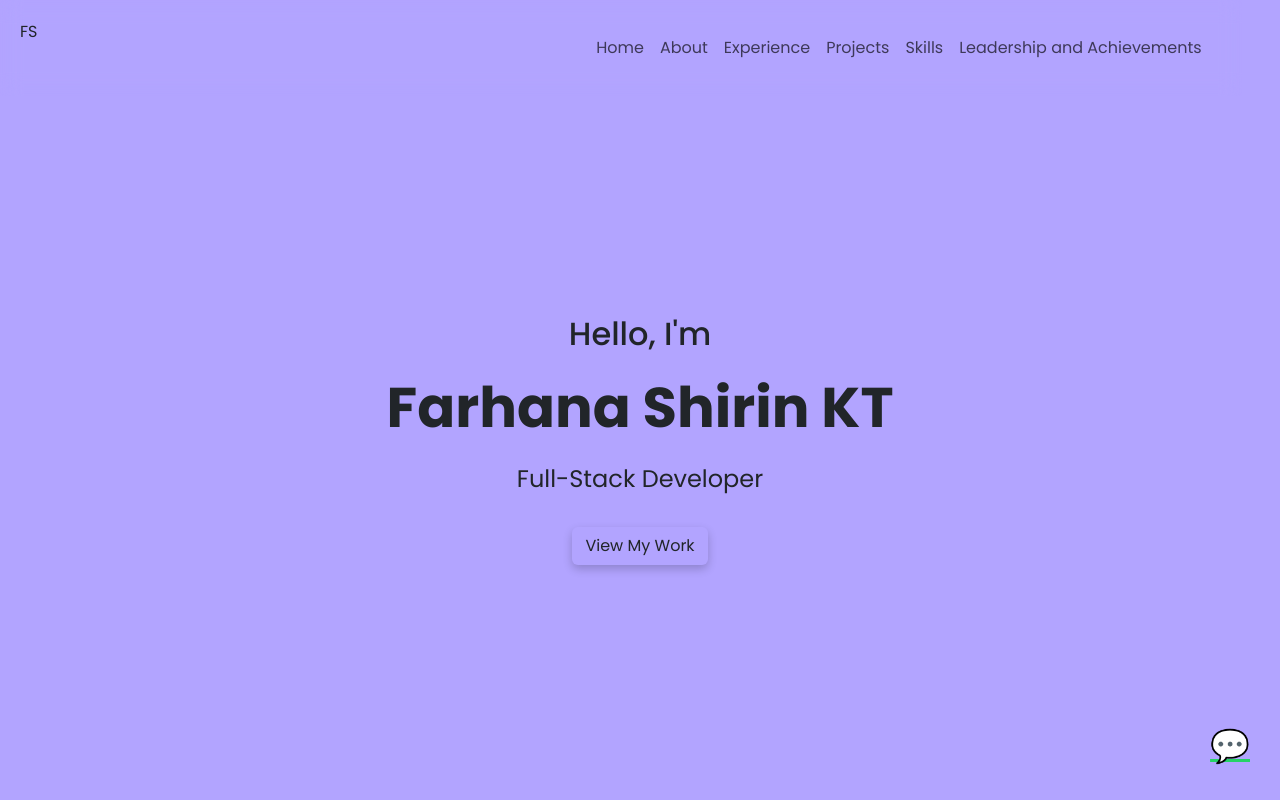
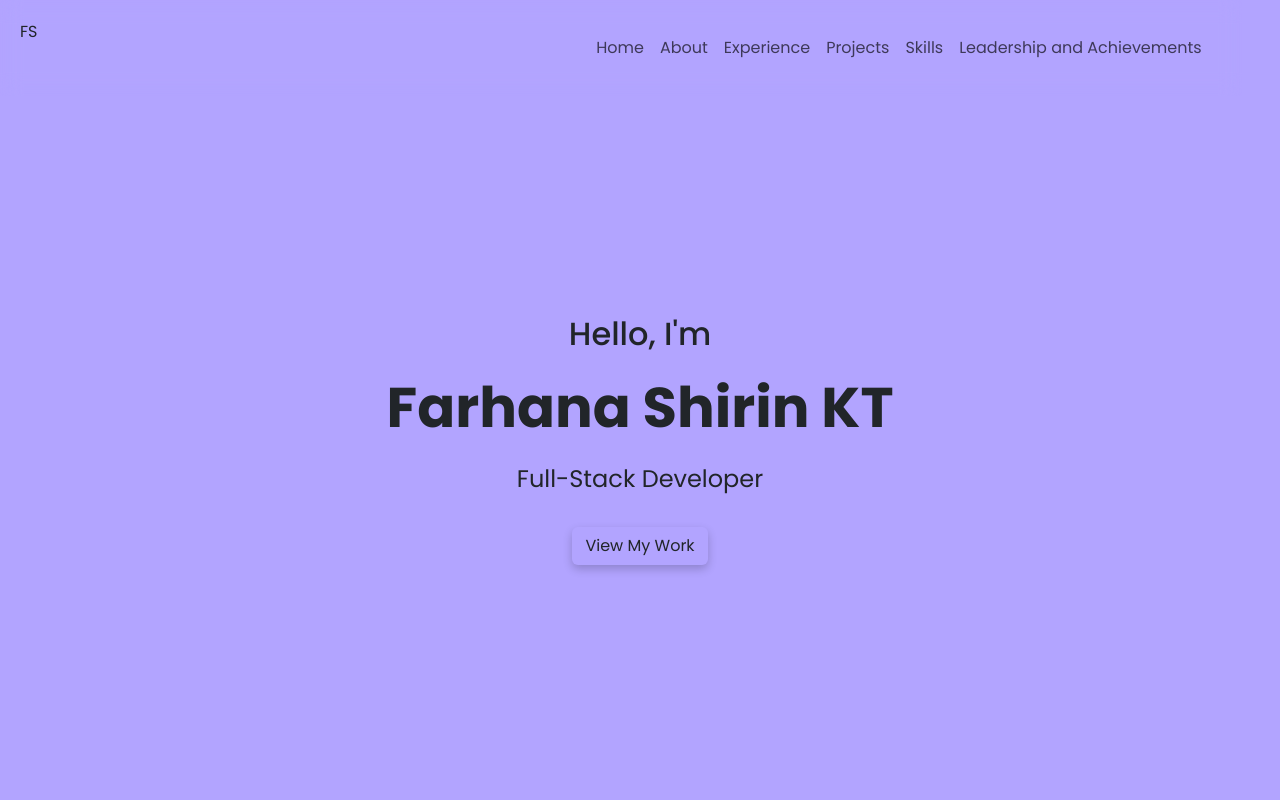
Before and after one commit to farhanashirin/Farhana-Portfolio, a website: page index.html in a window 1280 px wide. Shown: the top 800 px of the page. Drawn offline with nearby package versions, Linux system fonts and the light colour scheme.

Commit message:
farhanaportfolio

```diff
--- a/index.html
+++ b/index.html
@@ -392,7 +392,7 @@
 
 
     </section>
-    <a href="https://wa.me/yourwhatsappnumber" class="whatsapp-float" target="_blank">&#x1F4AC;</a>
+
     <footer>
         <div class="footer-container">
             <!-- Contact Section -->
```
